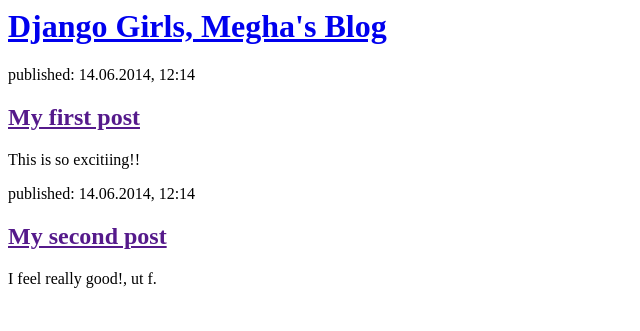
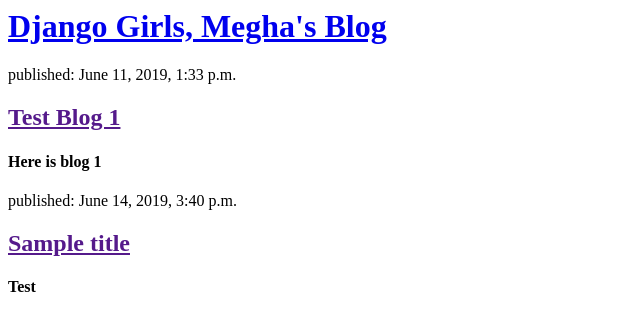
Before and after one commit to megha-goel09/my-first-blog, a Django app: page / in a window 1280 px wide. Shown: the top 331 px of the page, without its empty margins (0-640 px from the left). Run offline with Django 3.2, Linux system fonts and the light colour scheme; data comes from the database, SQL or seed files in the repository; both versions use the stored data as it was after the commit.

Commit message:
Modified templates to display posts from databse

```diff
--- a/blog/templates/blog/post_list.html
+++ b/blog/templates/blog/post_list.html
@@ -7,16 +7,14 @@
             <h1><a href="/">Django Girls, Megha's Blog</a></h1>
         </div>
 
-        <div>
-            <p>published: 14.06.2014, 12:14</p>
-            <h2><a href="">My first post</a></h2>
-            <p>This is so excitiing!!</p>
-        </div>
+        {% for post in posts %}
+            <div>
+                <p>published: {{post.published_date}} </p>
+                <h2><a href="">{{ post.title }}</a></h2>
+                <h4><p>{{ post.text|linebreaksbr }}</p></h4>
+            </div>
 
-        <div>
-            <p>published: 14.06.2014, 12:14</p>
-            <h2><a href="">My second post</a></h2>
-            <p>I feel really good!, ut f.</p>
-        </div>
+        {% endfor %}
+
     </body>
 </html>
--- a/blog/views.py
+++ b/blog/views.py
@@ -1,7 +1,10 @@
 from django.shortcuts import render
+from django.utils import timezone
+from .models import Post
 
 def post_list(request):
-    return render(request, 'blog/post_list.html', {})
+    posts = Post.objects.filter(published_date__lte=timezone.now()).order_by('published_date')
+    return render(request, 'blog/post_list.html', {'posts': posts})
 
 
 # Create your views here.
```
Also changed, not shown: db.sqlite3.
